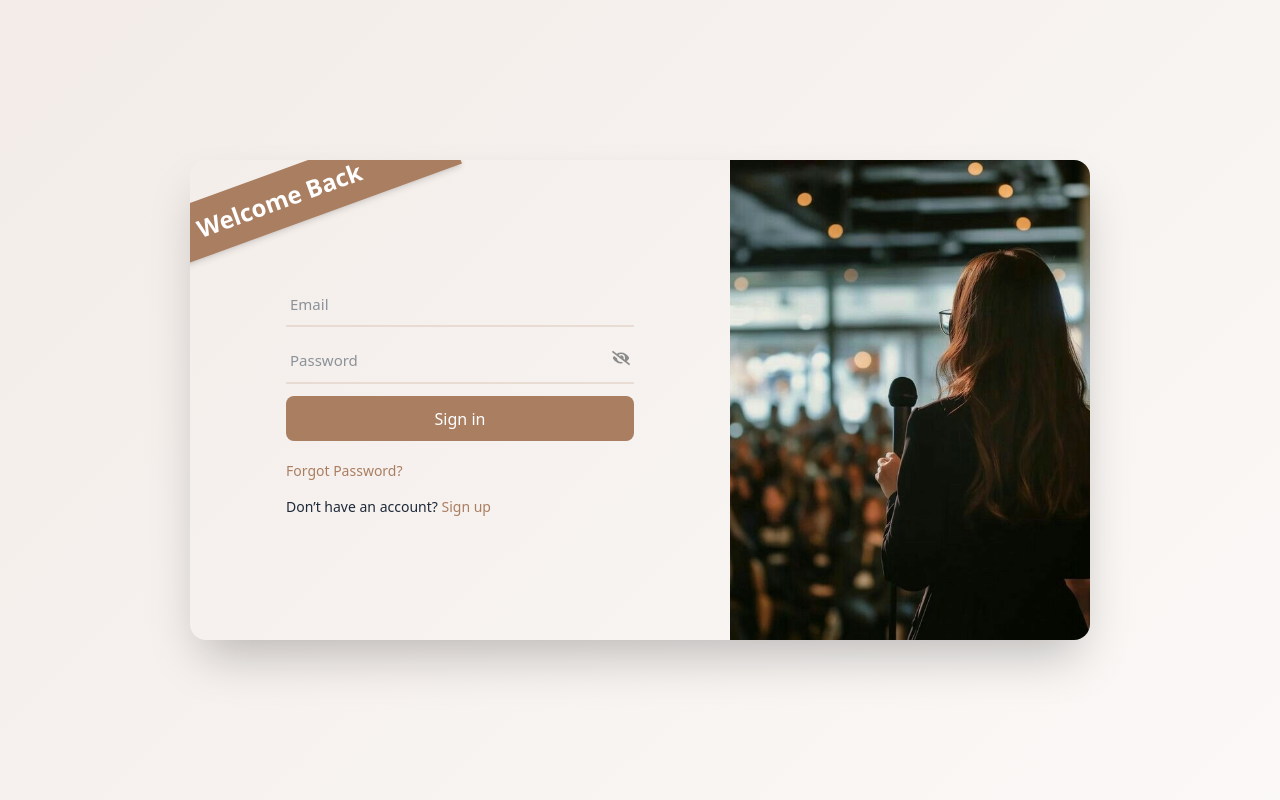
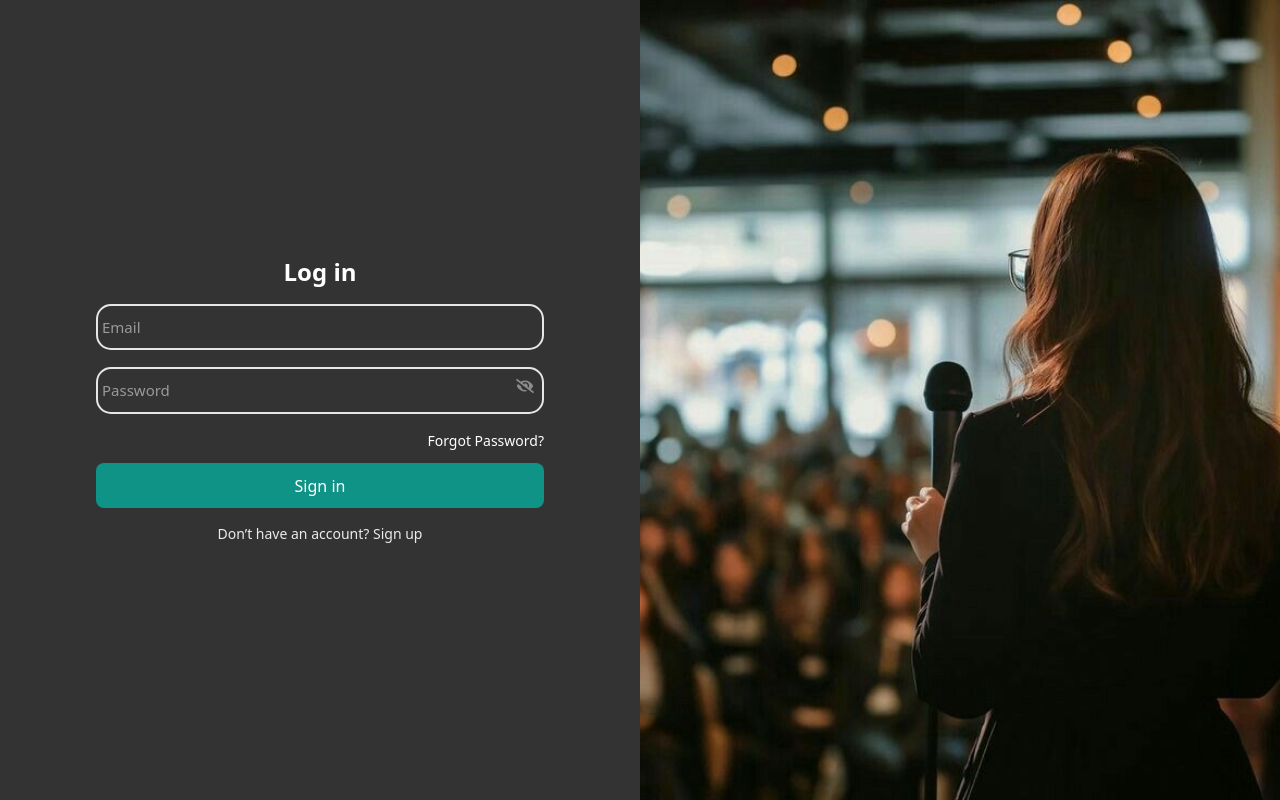
Before and after one commit to ahmedibi/EvTick, a React (Vite) app: page /login in a window 1280 px wide. Built offline with nearby package versions, Linux system fonts and the light colour scheme; no server answers.

Commit message:
modified:   src/features/auth/components/AuthLayout.jsx 	modified:   src/features/auth/login/Login.jsx 	modified:   src/features/auth/password/ForgotPassword.jsx 	modified:   src/features/auth/password/ResetPassword.jsx 	modified:   src/features/auth/register/Register.jsx 	modified:   src/index.css

```diff
--- a/src/features/auth/components/AuthLayout.jsx
+++ b/src/features/auth/components/AuthLayout.jsx
@@ -1,20 +1,20 @@
 import React from "react";
 
 export default function AuthLayout({ children, reverse = false, imageSrc }) {
-  return (
-    <div className="min-h-screen flex items-center justify-center auth-bg p-4 ">
-        {/* bg-[#f5eee9] */}
-        {/* <div className="auth-liquid-bg"></div> */}
-      <div
-        className={`  flex shadow-2xl bg-brown/90 rounded-2xl overflow-hidden
-        w-full max-w-[900px] min-h-[480px]
+  return ( <div
+    // <div className="min-h-screen flex items-center justify-center p-4 ">
+        // {/* bg-[#f5eee9] p-4*/}
+        // {/* <div className="auth-liquid-bg"></div> */}
+
+        className={`min-h-screen flex shadow-2xl overflow-hidden
+        w-full
         ${reverse ? "flex-row-reverse" : "flex-row" }
-        md:h-[300px]`}
+       `}
       >
-      {/* bg-black/90 */}
+      {/* bg-black/90 min-h-[480px] max-w-[900px] shadow-2xl bg-brown/90 rounded-2xl md:h-[300px] */}
 
         {/* IMAGE SIDE */}
-        <div className="hidden md:flex w-[40%] bg-white items-center justify-center">
+        <div className="hidden md:flex w-[50%] bg-white items-center justify-center">
           <img
             src={imageSrc}
             alt="auth"
@@ -24,14 +24,14 @@ export default function AuthLayout({ children, reverse = false, imageSrc }) {
 
         {/* FORM SIDE */}
         <div
-          className={`flex-1 flex items-center justify-center
-          p-6 sm:p-10 md:p-16 lg:p-24 relative
-          ${reverse ? "rounded-l-2xl md:rounded-l-none md:rounded-br-2xl" :
-                      "rounded-r-2xl md:rounded-r-none md:rounded-bl-2xl"}`}
+          className="flex-1 flex items-center justify-center bg-black/80 text-white
+          p-6 sm:p-10 md:p-16 lg:p-24 relative"
+          // ${reverse ? "rounded-l-2xl md:rounded-l-none md:rounded-br-2xl" :
+          //             "rounded-r-2xl md:rounded-r-none md:rounded-bl-2xl"}`}
         >
           <div className="w-full">{children}</div>
         </div>
       </div>
-    </div>
+    // </div>
   );
 }
--- a/src/features/auth/login/Login.jsx
+++ b/src/features/auth/login/Login.jsx
@@ -83,12 +83,13 @@ export default function Login() {
 
   return (
     <AuthLayout imageSrc="/auth.jpeg" reverse={true}>
+      <h2 className="text-2xl font-bold mb-4 text-center">Log in</h2>
 
-      <div className="absolute top-1 -left-12 bg-[#aa7e61] text-white font-bold w-80 py-3 shadow-md text-center text-2xl rotate-[-20deg]">
+      {/* <div className="absolute top-1 -left-12 bg-[#aa7e61] text-white font-bold w-80 py-3 shadow-md text-center text-2xl rotate-[-20deg]">
         <div className="mr-12">Welcome Back</div>
-      </div>
+      </div> */}
 
-      <form onSubmit={handleLogin} className="space-y-3">
+      <form onSubmit={handleLogin} className="space-y-3 ">
 
         {/* Email */}
         <div>
@@ -118,19 +119,22 @@ export default function Login() {
         </div>
 
         {errors.firebase && <p className="auth-error">{errors.firebase}</p>}
+        <p className="text-sm  font-medium mt-2 text-right">
+        <Link to="/forgot-password">Forgot Password?</Link>
+       </p>
 
         <button type="submit" className="w-full py-3 text-white font-semibold rounded"
-          style={{ background: "#aa7e61" }}>
+          style={{ background: "#0f9386" }}>
           Sign in
         </button>
-        <p className="text-sm text-[#aa7e61] font-medium mt-2">
+        {/* <p className="text-sm text-[#aa7e61] font-medium mt-2">
         <Link to="/forgot-password">Forgot Password?</Link>
-       </p>
+       </p> */}
       </form>
 
-      <p className="mt-4 text-sm text-gray-800">
+      <p className="mt-4 text-sm  text-center text-white/90">
         Don’t have an account?
-        <Link to="/register" className="text-[#aa7e61] font-medium"> Sign up</Link>
+        <Link to="/register" className=" font-medium"> Sign up</Link>
       </p>
     </AuthLayout>
   );
--- a/src/features/auth/password/ForgotPassword.jsx
+++ b/src/features/auth/password/ForgotPassword.jsx
@@ -23,10 +23,10 @@ export default function ForgotPassword() {
 
   return (
     <AuthLayout imageSrc="/auth.jpeg" reverse={true}>
-      {/* <h2 className="text-xl font-bold mb-4 text-center">Reset Password</h2> */}
-      <div className="absolute top-1 -left-12 bg-[#aa7e61] text-white font-bold w-80 py-3 shadow-md text-center text-2xl rotate-[-20deg]">
+      <h2 className="text-xl font-bold mb-4 text-center">Reset Password</h2>
+      {/* <div className="absolute top-1 -left-12 bg-[#aa7e61] text-white font-bold w-80 py-3 shadow-md text-center text-2xl rotate-[-20deg]">
         <div className="mr-12">Reset Password</div>
-      </div>
+      </div> */}
 
       <form onSubmit={handleReset} className="space-y-4">
         <input
@@ -39,15 +39,15 @@ export default function ForgotPassword() {
 
         <button
           type="submit"
-          className="w-full py-3 bg-[#aa7e61] text-white rounded font-semibold"
-           style={{ background: "#aa7e61" }}
+          className="w-full py-3 bg-[#aa7e61] text-white rounded font-semibold mt-4"
+           style={{ background: "#0f9386" }}
         >
           Send Reset Link
         </button>
       </form>
 
-      <p className="mt-4 text-sm text-gray-800 text-center">
-        Back to <Link to="/login" className="text-[#aa7e61] font-medium">Login</Link>
+      <p className="mt-4 text-sm  text-center">
+        Back to <Link to="/login" className=" font-medium">Login</Link>
       </p>
     </AuthLayout>
   );
--- a/src/features/auth/password/ResetPassword.jsx
+++ b/src/features/auth/password/ResetPassword.jsx
@@ -3,12 +3,14 @@ import { confirmPasswordReset } from "firebase/auth";
 import { useNavigate, useSearchParams } from "react-router-dom";
 import { auth } from "../../../firebase/firebase.config";
 import AuthLayout from "../components/AuthLayout";
+import { FaEye, FaEyeSlash } from "react-icons/fa";
 
 export default function ResetPassword() {
   const [password, setPassword] = useState("");
   const [confirm, setConfirm] = useState("");
   const [error, setError] = useState("");
   const [success, setSuccess] = useState("");
+  const [show, setShow] = useState(false);
 
   const navigate = useNavigate();
   const [params] = useSearchParams();
@@ -48,30 +50,34 @@ const oobCode = new URLSearchParams(window.location.search).get("oobCode");
 
   return (
     <AuthLayout imageSrc="/auth.jpeg">
-      {/* <h2 className="text-xl font-bold text-center mb-4">Set New Password</h2> */}
-      <div className="absolute top-1 -right-12 bg-[#aa7e61] text-white font-bold w-80 py-3 shadow-md text-center text-xl rotate-[20deg]">
+      <h2 className="text-2xl font-bold text-center mb-4">Set New Password</h2>
+      {/* <div className="absolute top-1 -right-12 bg-[#aa7e61] text-white font-bold w-80 py-3 shadow-md text-center text-xl rotate-[20deg]">
         <div className="ml-9">Set New Password</div>
-      </div>
+      </div> */}
 
       <form onSubmit={handleReset} className="space-y-4">
 
         {/* New Password */}
+         <div className="relative">
         <input
-          type="password"
+          type={show ? "text" : "password"}
           className="auth-input"
           placeholder="New Password"
           value={password}
           onChange={(e) => setPassword(e.target.value)}
         />
-
+        <span className="eye-btn" onClick={() => setShow(!show)}>
+          {show ?<FaEye /> : <FaEyeSlash />}
+           </span>
+        </div>
         {/* Password Requirements UI */}
-        <ul className="text-sm space-y-1">
+        {/* <ul className="text-sm space-y-1">
           {passwordRules.map((item, i) => (
             <li key={i} className={item.check ? "text-green-600" : "text-gray-600"}>
               {item.text}
             </li>
           ))}
-        </ul>
+        </ul> */}
 
         {/* Confirm Password */}
         <input
@@ -91,11 +97,11 @@ const oobCode = new URLSearchParams(window.location.search).get("oobCode");
 
         {/* Disabled until valid */}
         <button
-          disabled={!isValidPassword || !isConfirmed}
-          className={`w-full py-3 text-white rounded font-semibold
-          ${(!isValidPassword || !isConfirmed) ? "opacity-50 cursor-not-allowed" : ""}
-          `}
-          style={{ background: "#aa7e61" }}
+          // disabled={!isValidPassword || !isConfirmed}
+          className="w-full py-3 text-white rounded font-semibold mt-4"
+          // ${(!isValidPassword || !isConfirmed) ? "opacity-50 cursor-not-allowed" : ""}
+
+          style={{ background: "#0f9386" }}
         >
           Reset Password
         </button>
--- a/src/features/auth/register/Register.jsx
+++ b/src/features/auth/register/Register.jsx
@@ -118,9 +118,10 @@ export default function Register() {
 
   return (
     <AuthLayout imageSrc="/auth.jpeg" reverse={false}>
-      <div className="absolute top-1 -right-12 bg-[#aa7e61] text-white font-bold w-80 py-3 shadow-md text-center text-2xl rotate-[20deg]">
+      {/* <div className="absolute top-1 -right-12 bg-[#aa7e61] text-white font-bold w-80 py-3 shadow-md text-center text-2xl rotate-[20deg]">
         <div className="ml-9">Create Account</div>
-      </div>
+      </div> */}
+      <h2 className="text-2xl font-bold mb-4 text-center">Register</h2>
 
       <form onSubmit={handleSubmit} className="space-y-2">
 
@@ -157,11 +158,11 @@ export default function Register() {
 
           {errors.password && <p className="auth-error">{errors.password}</p>}
 
-          <div className="mt-2 text-xs text-gray-600">
+          {/* <div className="mt-2 text-xs text-gray-600">
             {passwordRules.map((rule, i) => (
               <p key={i} className={rule.check ? "text-green-600" : "text-gray-500"}>{rule.text}</p>
             ))}
-          </div>
+          </div> */}
         </div>
 
         {/* Confirm Password */}
@@ -181,14 +182,14 @@ export default function Register() {
 
         <button type="submit"
           className="w-full py-3 text-white rounded font-semibold"
-          style={{ background: "#aa7e61" }}>
-          Create Account
+          style={{ background: "#0f9386" }}>
+          Sign Up
         </button>
       </form>
 
-      <p className="mt-4 text-sm text-gray-800">
+      <p className="mt-4 text-sm  text-center text-white/90">
         Already have an account?
-        <Link to="/login" className="text-[#aa7e61] font-medium"> Log in</Link>
+        <Link to="/login" className=" font-medium"> Log in</Link>
       </p>
     </AuthLayout>
   );
--- a/src/index.css
+++ b/src/index.css
@@ -71,34 +71,6 @@ button:focus-visible {
 
 /* auth*/
 
-/* background */
-.auth-bg {
-  background: linear-gradient(
-    135deg,
-    rgba(170, 126, 97, 0.15),
-    rgba(170, 126, 97, 0.05)
-  );
-  padding: 32px;
-}
-
-/* 3dcard*/
-.auth-card-container {
-  background: white;
-  width: 900px;
-  max-width: 90%;
-  height: 520px;
-  border-radius: 18px;
-  display: flex;
-  overflow: hidden;
-
-  /* 3d effect */
-  box-shadow:
-    0px 20px 40px rgba(0, 0, 0, 0.18),
-    0px 10px 25px rgba(0, 0, 0, 0.10),
-    0px 4px 12px rgba(0, 0, 0, 0.08);
-
-  transform: translateY(-10px);
-}
 
 /* auth */
 .auth-image {
@@ -121,14 +93,15 @@ button:focus-visible {
   width: 100%;
   font-size: 15px;
   padding: 10px 4px;
-  border: none;
-  border-bottom: 2px solid #aa7e6130;
+  border-radius: 15px;
+  border: 2px solid rgb(231, 230, 230);
   outline: none;
   transition: 0.2s border-color;
+  margin-bottom: 5px;
 }
 
 .auth-input:focus {
-  border-bottom: 2px solid #a0775c;
+  border: 2px solid #0f9386;
    /* #aa7e61 */
 }
 
@@ -141,7 +114,7 @@ button:focus-visible {
 /* Eye button */
 .eye-btn {
   position: absolute;
-  right: 4px;
+  right: 10px;
   top: 10px;
   cursor: pointer;
   font-size: 18px;
```
